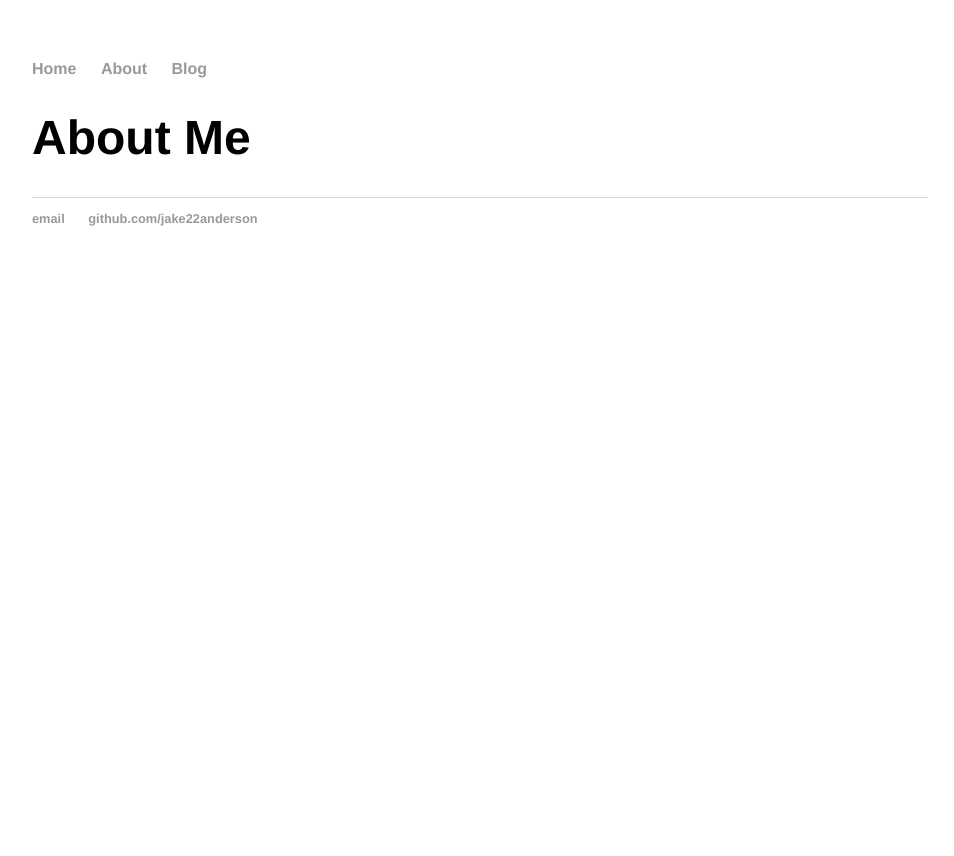
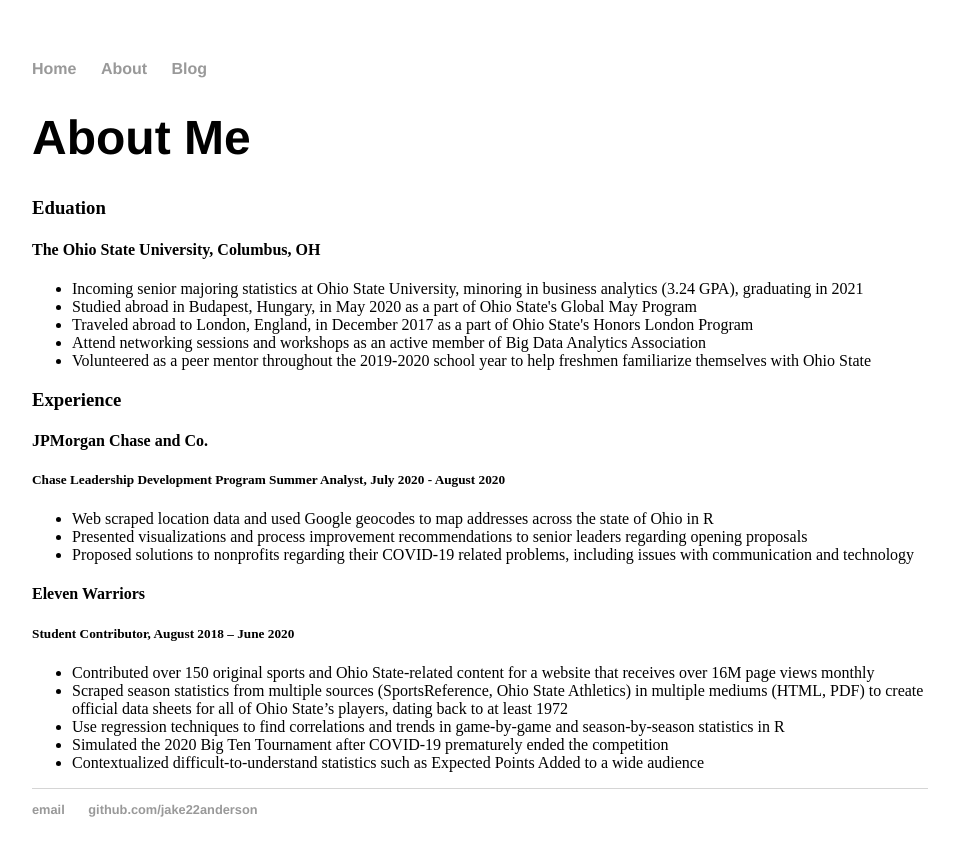
Before and after one commit to mtnartker/mtnartker.github.io, a Jekyll site: the page built from about/index.html, in a window 1280 px wide. Shown: the top 856 px of the page, without its empty margins (160-1114 px from the left). Built offline with Jekyll 4.4.1, drawn with Linux system fonts in a browser that asks for light colours.

Commit message:
Update index.html

```diff
--- a/about/index.html
+++ b/about/index.html
@@ -4,3 +4,30 @@ title: About Me
 ---
 
 <h1> About Me </h1>
+
+<h3> Eduation </h3>
+<h4> The Ohio State University, Columbus, OH</h4>
+<ul>
+  <li>Incoming senior majoring statistics at Ohio State University, minoring in business analytics (3.24 GPA), graduating in 2021</li>
+  <li>Studied abroad in Budapest, Hungary, in May 2020 as a part of Ohio State's Global May Program</li>
+  <li>Traveled abroad to London, England, in December 2017 as a part of Ohio State's Honors London Program</li>
+  <li>Attend networking sessions and workshops as an active member of Big Data Analytics Association</li>
+  <li>Volunteered as a peer mentor throughout the 2019-2020 school year to help freshmen familiarize themselves with Ohio State</li>
+</ul>
+<h3> Experience </h3>
+<h4> JPMorgan Chase and Co. </h4>
+<h5> Chase Leadership Development Program Summer Analyst, July 2020 - August 2020</h5>
+<ul>
+  <li>Web scraped location data and used Google geocodes to map addresses across the state of Ohio in R</li>
+  <li>Presented visualizations and process improvement recommendations to senior leaders regarding opening proposals</li>
+  <li>Proposed solutions to nonprofits regarding their COVID-19 related problems, including issues with communication and technology</li>
+</ul>
+<h4> Eleven Warriors </h4>
+<h5> Student Contributor, August 2018 – June 2020</h5>
+<ul>
+  <li>Contributed over 150 original sports and Ohio State-related content for a website that receives over 16M page views monthly</li>
+  <li>Scraped season statistics from multiple sources (SportsReference, Ohio State Athletics) in multiple mediums (HTML, PDF) to create official data sheets for all of Ohio State’s players, dating back to at least 1972</li>
+  <li>Use regression techniques to find correlations and trends in game-by-game and season-by-season statistics in R</li>
+  <li>Simulated the 2020 Big Ten Tournament after COVID-19 prematurely ended the competition</li>
+  <li>Contextualized difficult-to-understand statistics such as Expected Points Added to a wide audience</li>
+</ul>
```
